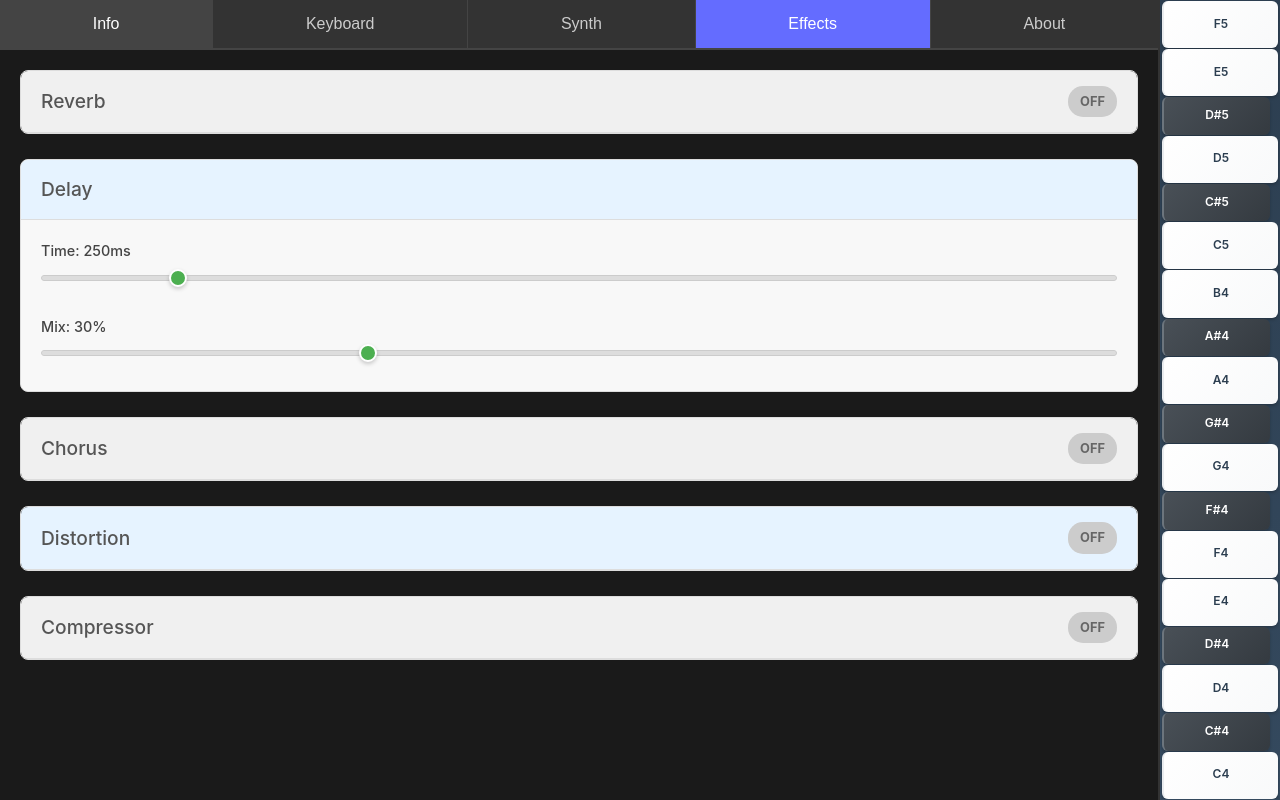
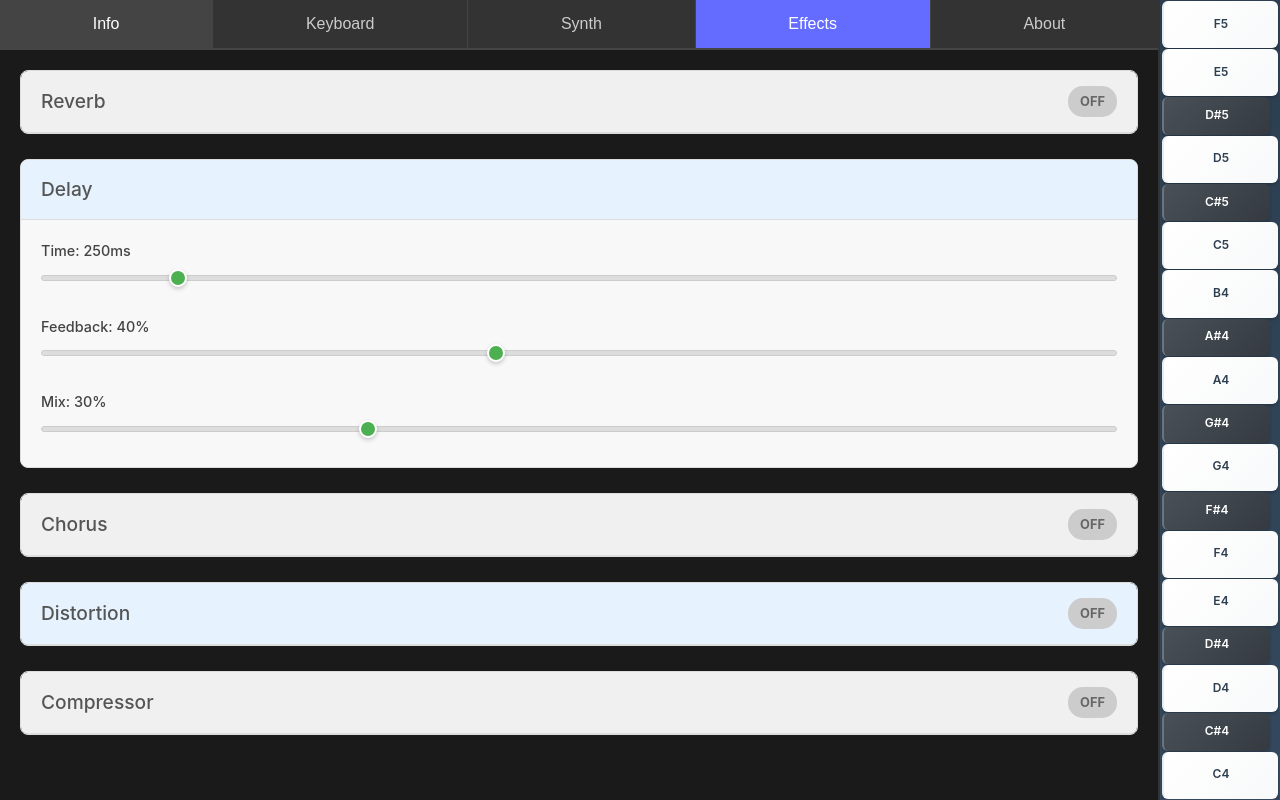
Before and after one commit to Joeboy/harphonium, a React (Vite) app: page / in a window 1280 px wide. Both pictures are taken after a click on the button "Effects". Built offline with nearby package versions, Linux system fonts and the light colour scheme; the HTML template or start-up script is replaced by a standard one.

Commit message:
Delay feedback control

```diff
--- a/src/components/EffectsTab.tsx
+++ b/src/components/EffectsTab.tsx
@@ -15,15 +15,15 @@ const EffectsTab: React.FC<EffectsTabProps> = () => {
   const [reverbWetLevel, setReverbWetLevel] = useState(0.3);
   const [reverbDryLevel, setReverbDryLevel] = useState(0.7);
 
+
   // Delay controls
-  // ...existing code...
   const [delayTime, setDelayTime] = useState(0.25);
-
-  // ...existing code...
   const [delayWetLevel, setDelayWetLevel] = useState(0.3);
+  const [delayFeedback, setDelayFeedback] = useState(0.4);
 
   // Throttled delay time and mix handlers (20Hz)
   const SLIDER_THROTTLE_MS = 100;
+
   const throttledSetDelayTime = useMemo(
     () =>
       throttle(async (value: number) => {
@@ -46,6 +46,18 @@ const EffectsTab: React.FC<EffectsTabProps> = () => {
       }, SLIDER_THROTTLE_MS),
     []
   );
+  const throttledSetDelayFeedback = useMemo(
+    () =>
+      throttle(async (value: number) => {
+        try {
+          await invoke('set_delay_feedback', { delayFeedback: value });
+        } catch (error) {
+          console.error('Failed to set delay feedback:', error);
+        }
+      }, SLIDER_THROTTLE_MS),
+    []
+  );
+
 
   const handleDelayTimeChange = (value: number) => {
     setDelayTime(value);
@@ -55,6 +67,11 @@ const EffectsTab: React.FC<EffectsTabProps> = () => {
   const handleDelayMixChange = (value: number) => {
     setDelayWetLevel(value);
     throttledSetDelayMix(value);
+  };
+
+  const handleDelayFeedbackChange = (value: number) => {
+    setDelayFeedback(value);
+    throttledSetDelayFeedback(value);
   };
 
   // Chorus controls
@@ -173,6 +190,20 @@ const EffectsTab: React.FC<EffectsTabProps> = () => {
               onChange={(e) =>
                 handleDelayTimeChange(parseFloat(e.target.value))
               }
+            />
+          </div>
+          <div className="control-group">
+            <label htmlFor="delay-feedback">
+              Feedback: {(delayFeedback * 100).toFixed(0)}%
+            </label>
+            <input
+              type="range"
+              id="delay-feedback"
+              min="0"
+              max="0.95"
+              step="0.01"
+              value={delayFeedback}
+              onChange={(e) => handleDelayFeedbackChange(parseFloat(e.target.value))}
             />
           </div>
           <div className="control-group">
```
